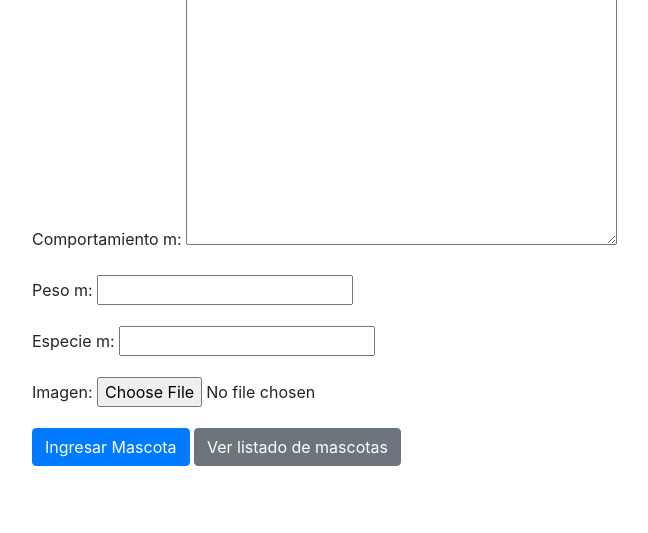
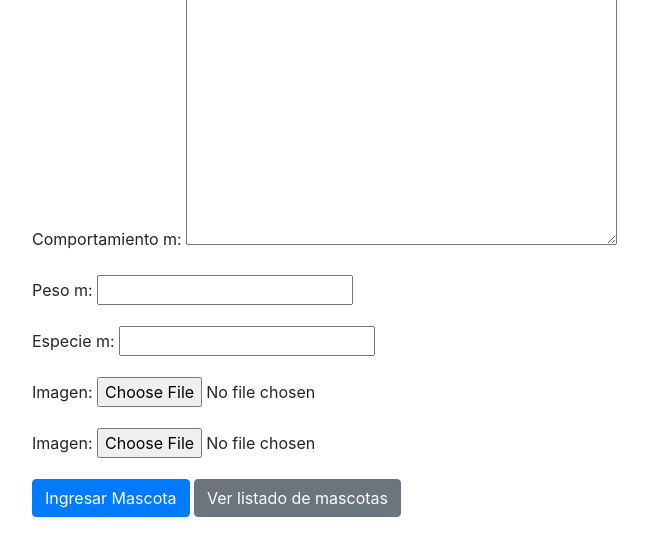
Before and after one commit to Joreyesi/Adoptame, a Django app: page /ingresar_mascota/ in a window 1280 px wide. Shown: the part 526-1059 px from the top of the page, without its empty margins (53-701 px from the left). Before the commit the page ends 992 px from the top, so only its background shows below. Run offline with Django 4.2, Linux system fonts and the light colour scheme; some libraries are stand-ins or nearby versions.

Commit message:
cambio al html

```diff
--- a/mascotas/templates/mascotas/ingresar_mascota.html
+++ b/mascotas/templates/mascotas/ingresar_mascota.html
@@ -24,9 +24,14 @@
             </div>
         {% endif %}
 
-        <form method="post" action="{% url 'ingresar_mascota' %}" class="needs-validation" novalidate>
+        <form method="post" action="{% url 'ingresar_mascota' %}" class="needs-validation" novalidate enctype="multipart/form-data">
             {% csrf_token %}
             {{ form.as_p }}
+            <div class="form-group">
+                <!-- Agrega un campo de entrada de archivo para la imagen -->
+                <label for="{{ form.imagen.id_for_label }}">Imagen:</label>
+                {{ form.imagen }}
+            </div>
             <div class="form-group">
                 <input type="submit" value="Ingresar Mascota" class="btn btn-primary">
                 <a href="{% url 'listado_mascotas' %}" class="btn btn-secondary">Ver listado de mascotas</a>
```
